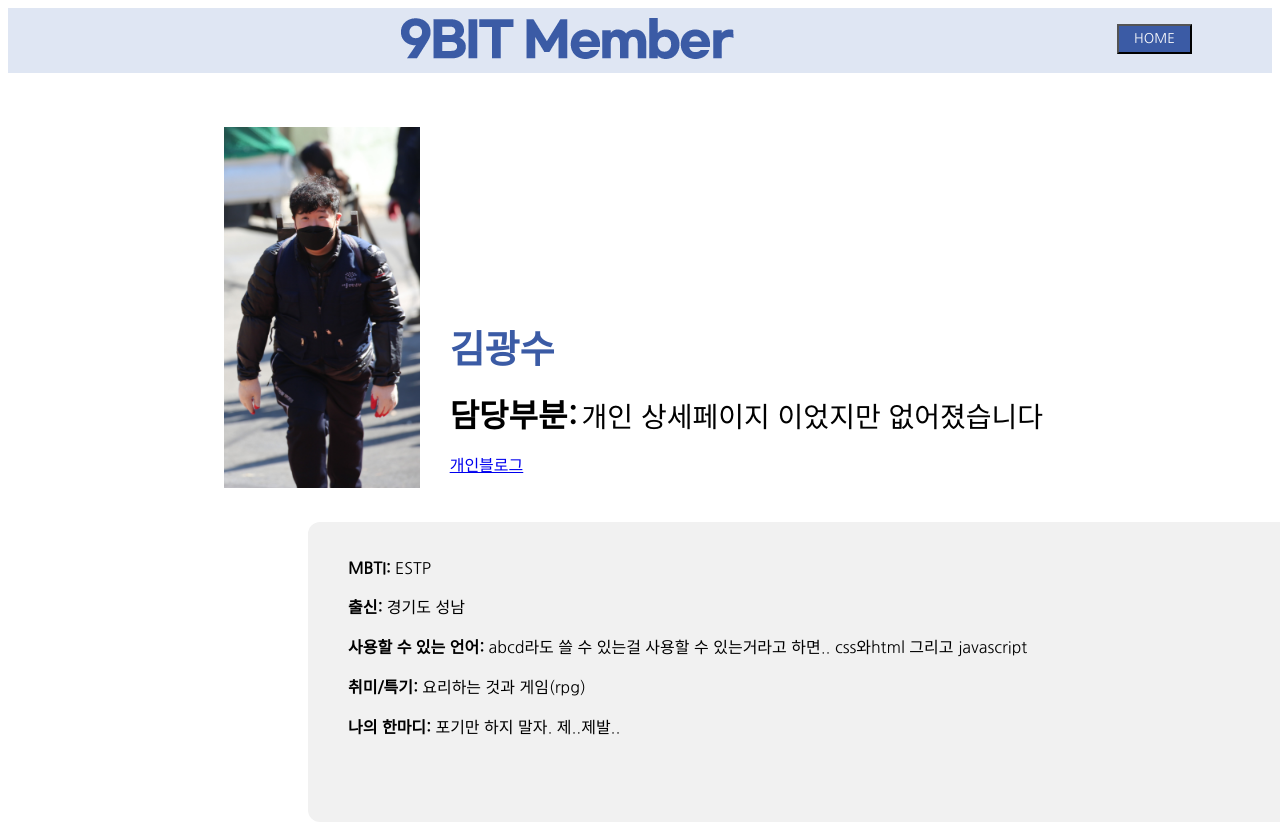
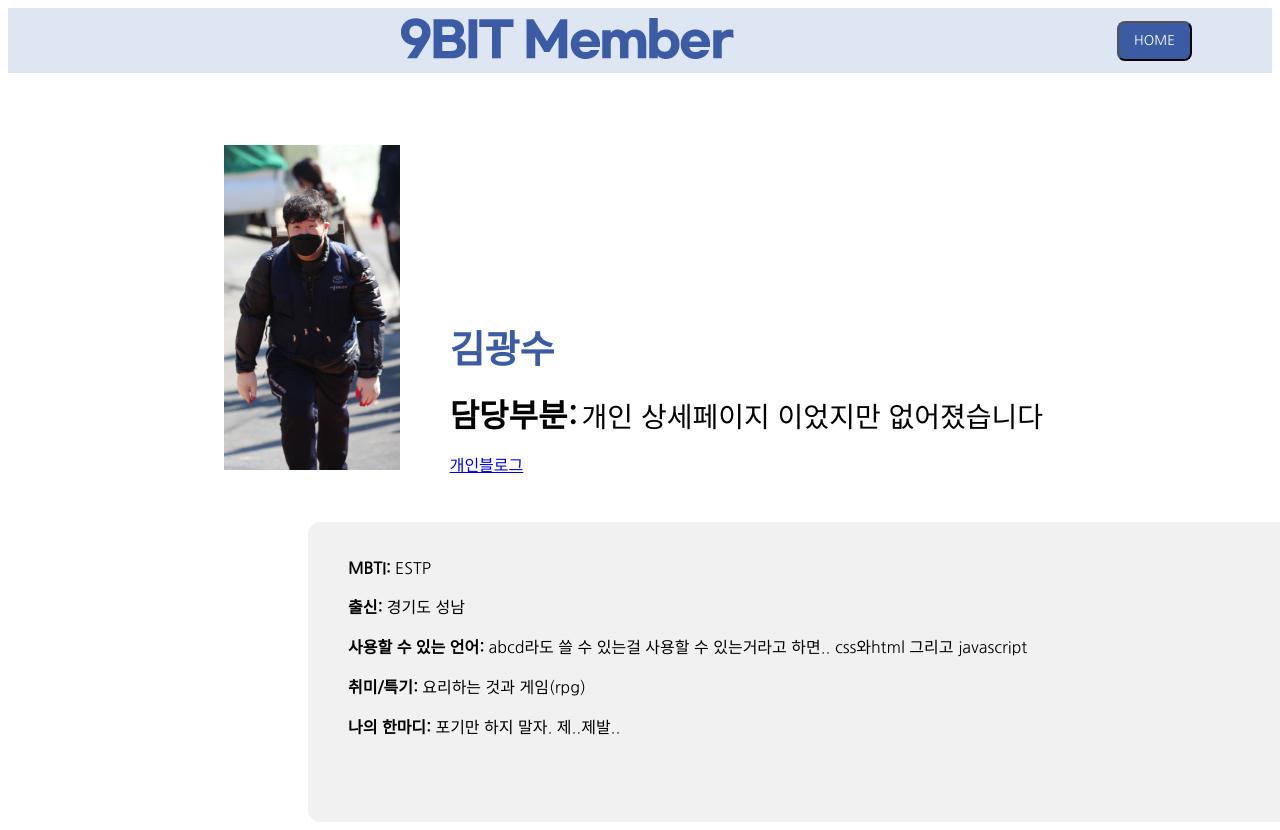
Before and after one commit to MinGyunKim27/9-Bit, a plain HTML site: page selfie/personal_김광수.html in a window 1280 px wide. Shown: the top 830 px of the page. Drawn offline with nearby package versions, Linux system fonts and the light colour scheme.

Commit message:
사진크기 및 홈버튼 수정

```diff
--- a/selfie/personal_김광수.html
+++ b/selfie/personal_김광수.html
@@ -26,10 +26,11 @@
         .btn {
             color: white;
             background-color: #3b5ba5;
+            border-radius: 8px;
             width: 75px;
-            height: 30px;
+            height: 40px;
             margin-right: 70px;
-            margin-top: 6px;
+            margin-top: 3px;
             float: right
         }
 
@@ -45,7 +46,7 @@
         }
 
         .myphoto {
-            background-color: #f1f1f1;
+
 
             display: flex;
             margin-left: 16%;
@@ -59,8 +60,8 @@
 
             top: 0;
             left: 0;
-            width: 100%;
-            height: 100%;
+            width: 90%;
+            height: 90%;
         }
 
         .info {
@@ -99,7 +100,7 @@
         <div>
             <img src="https://github.com/MinGyunKim27/9-Bit/blob/7f66f1aa7c94bc7161ca027cd5d120900d8a7829/9bit_member_logo.png?raw=true"
                 alt="9BIT_member">
-            <button type="button" class="btn btn-primary">HOME</button>
+            <button onclick="location.href='../index.html'" target="_blank" type="button" class="btn btn-primary">HOME</button>
         </div>
 
     </header>
```
